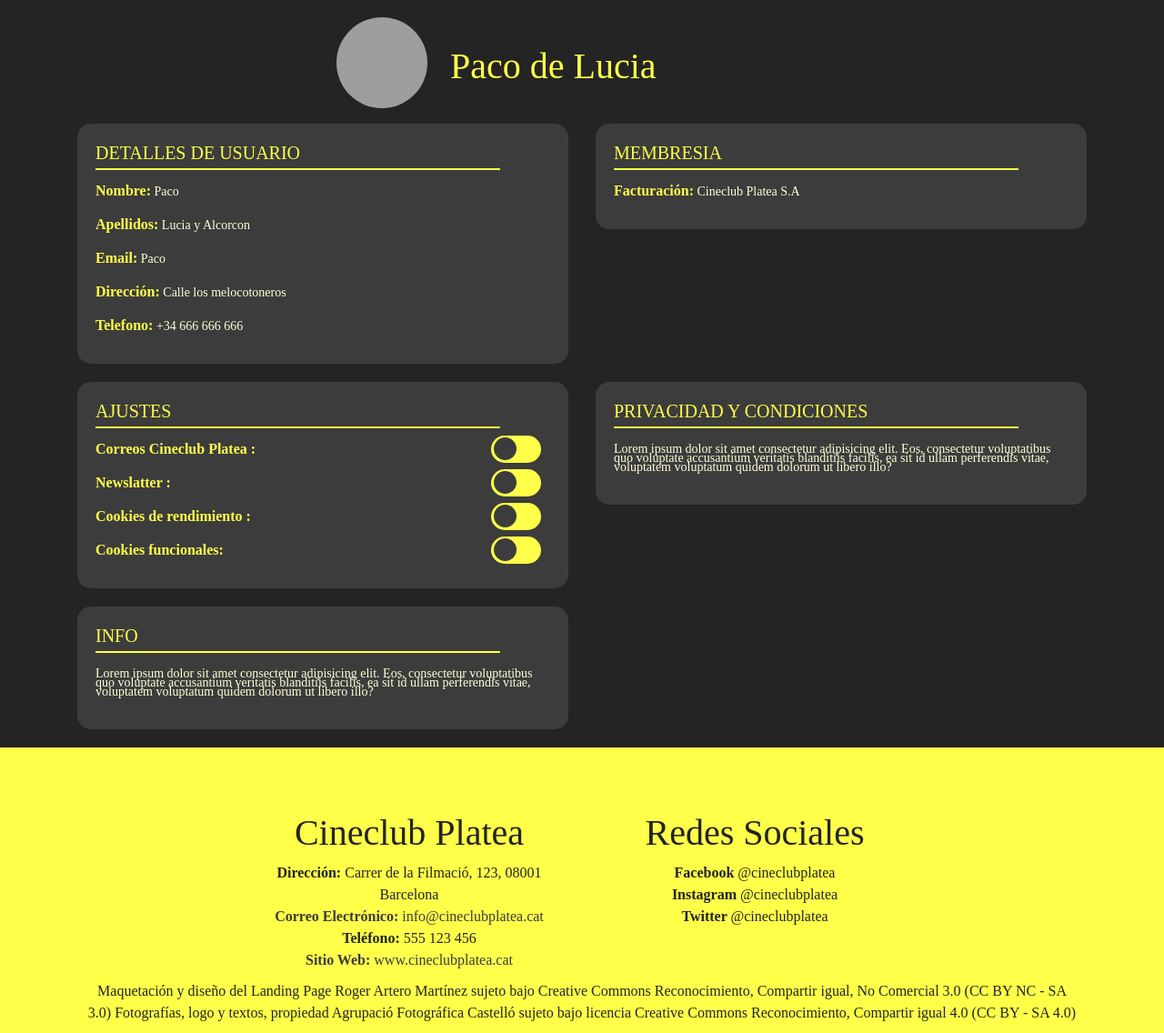
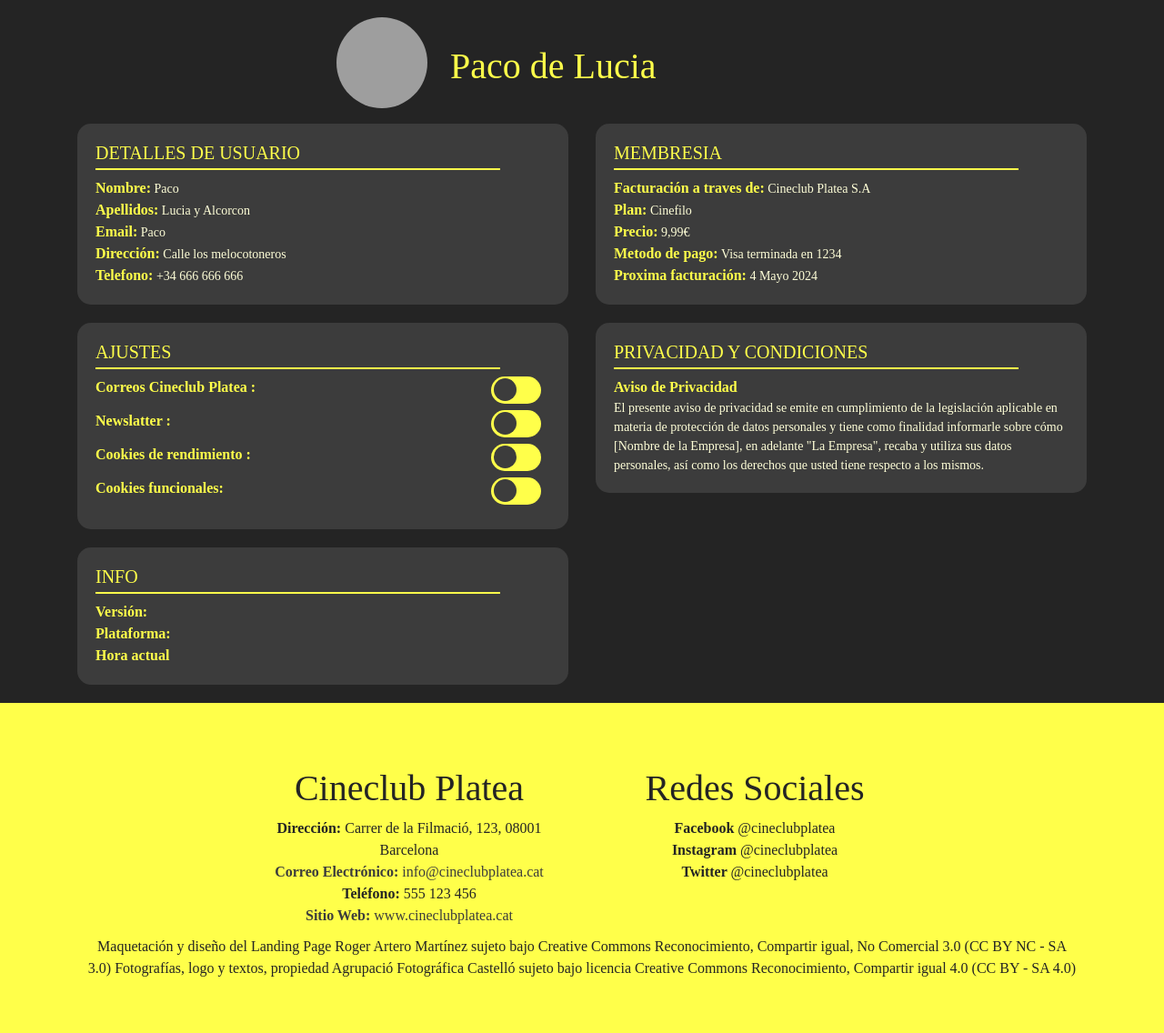
Before and after one commit to xorsch/CinemesPlatea, a PHP site: page /user.html in a window 1280 px wide. Shown: the part 267-1403 px from the top of the page at 91% size. After the commit the page ends 1341 px from the top, so only its background shows below. Run offline with PHP 8.4, Linux system fonts and the light colour scheme; grey boxes are pictures that could not be loaded.

Commit message:
Sección user
más detalles

```diff
--- a/web/css/grid.css
+++ b/web/css/grid.css
@@ -581,9 +581,8 @@
 .tarjeta-user p {
   font-size: 14px;
   color: #ffffd8;
-  line-height: 10px;
   text-align: start;
-  padding-top: 10px;
+  margin: 0;
 }
 
 .tarjeta-user p span {
--- a/web/user.html
+++ b/web/user.html
@@ -1,28 +1,19 @@
 <!DOCTYPE html>
 <html lang="es">
+
 <head>
   <meta charset="UTF-8" />
   <meta name="viewport" content="width=device-width, initial-scale=1.0" />
   <title>Cineclub Platea</title>
 
-    <link
-      rel="stylesheet"
-      href="https://cdnjs.cloudflare.com/ajax/libs/font-awesome/6.2.1/css/all.min.css"
-    />
+  <link rel="stylesheet" href="https://cdnjs.cloudflare.com/ajax/libs/font-awesome/6.2.1/css/all.min.css" />
 
-    <link
-      rel="stylesheet"
-      href="https://cdn.jsdelivr.net/npm/swiper@11/swiper-bundle.min.css"
-    />
+  <link rel="stylesheet" href="https://cdn.jsdelivr.net/npm/swiper@11/swiper-bundle.min.css" />
 
   <link rel="stylesheet" href="css/grid.css" />
 
-    <link
-      rel="stylesheet"
-      href="https://cdn.jsdelivr.net/npm/bootstrap@4.0.0/dist/css/bootstrap.min.css"
-      integrity="sha384-Gn5384xqQ1aoWXA+058RXPxPg6fy4IWvTNh0E263XmFcJlSAwiGgFAW/dAiS6JXm"
-      crossorigin="anonymous"
-    />
+  <link rel="stylesheet" href="https://cdn.jsdelivr.net/npm/bootstrap@4.0.0/dist/css/bootstrap.min.css"
+    integrity="sha384-Gn5384xqQ1aoWXA+058RXPxPg6fy4IWvTNh0E263XmFcJlSAwiGgFAW/dAiS6JXm" crossorigin="anonymous" />
 
   <style>
     body {
@@ -129,8 +120,20 @@
             </div>
             <div class="tarj-p">
               <p>
-                  <span class="user-detail">Facturación:</span> Cineclub Platea
+                <span class="user-detail">Facturación a traves de:</span> Cineclub Platea
                 S.A
+              </p>
+              <p>
+                <span class="user-detail">Plan:</span> Cinefilo
+              </p>
+              <p>
+                <span class="user-detail">Precio:</span> 9,99€
+              </p>
+              <p>
+                <span class="user-detail">Metodo de pago:</span> Visa terminada en 1234
+              </p>
+              <p>
+                <span class="user-detail">Proxima facturación:</span> 4 Mayo 2024
               </p>
             </div>
           </div>
@@ -194,10 +197,14 @@
             </div>
             <div class="tarj-p">
               <p>
-                  Lorem ipsum dolor sit amet consectetur adipisicing elit. Eos,
-                  consectetur voluptatibus quo voluptate accusantium veritatis
-                  blanditiis facilis, ea sit id ullam perferendis vitae,
-                  voluptatem voluptatum quidem dolorum ut libero illo?
+                <span>
+                  Aviso de Privacidad
+                </span>
+                <br>
+                El presente aviso de privacidad se emite en cumplimiento de la legislación aplicable en materia de
+                protección de datos personales y tiene como finalidad informarle sobre cómo [Nombre de la Empresa], en
+                adelante "La Empresa", recaba y utiliza sus datos personales, así como los derechos que usted tiene
+                respecto a los mismos.
               </p>
             </div>
           </div>
@@ -212,10 +219,13 @@
             </div>
             <div class="tarj-p">
               <p>
-                  Lorem ipsum dolor sit amet consectetur adipisicing elit. Eos,
-                  consectetur voluptatibus quo voluptate accusantium veritatis
-                  blanditiis facilis, ea sit id ullam perferendis vitae,
-                  voluptatem voluptatum quidem dolorum ut libero illo?
+                <span>Versión:</span>
+              </p>
+              <p>
+                <span>Plataforma:</span>
+              </p>
+              <p>
+                <span>Hora actual</span>
               </p>
             </div>
           </div>
@@ -233,15 +243,13 @@
           <h1>Cineclub Platea</h1>
           <p><b>Dirección: </b>Carrer de la Filmació, 123, 08001 Barcelona</p>
           <p>
-              <a class="link" href="mailto:info@cineclubplatea.cat"
-                ><b>Correo Electrónico: </b> info@cineclubplatea.cat</a
-              >
+            <a class="link" href="mailto:info@cineclubplatea.cat"><b>Correo Electrónico: </b>
+              info@cineclubplatea.cat</a>
           </p>
           <p><b>Teléfono: </b>555 123 456</p>
           <p>
             <a class="link" href="http://www.cineclubplatea.cat">
-                <b>Sitio Web: </b>www.cineclubplatea.cat</a
-              >
+              <b>Sitio Web: </b>www.cineclubplatea.cat</a>
           </p>
         </div>
         <div class="col-xs-12 col-sm-12 col-md-4 col-lg-4" id="">
@@ -274,4 +282,5 @@
   <script src="../web/javascript/main.js"></script>
 
 </body>
+
 </html>
```
Lines whose indentation alone changed are shown as unchanged.
